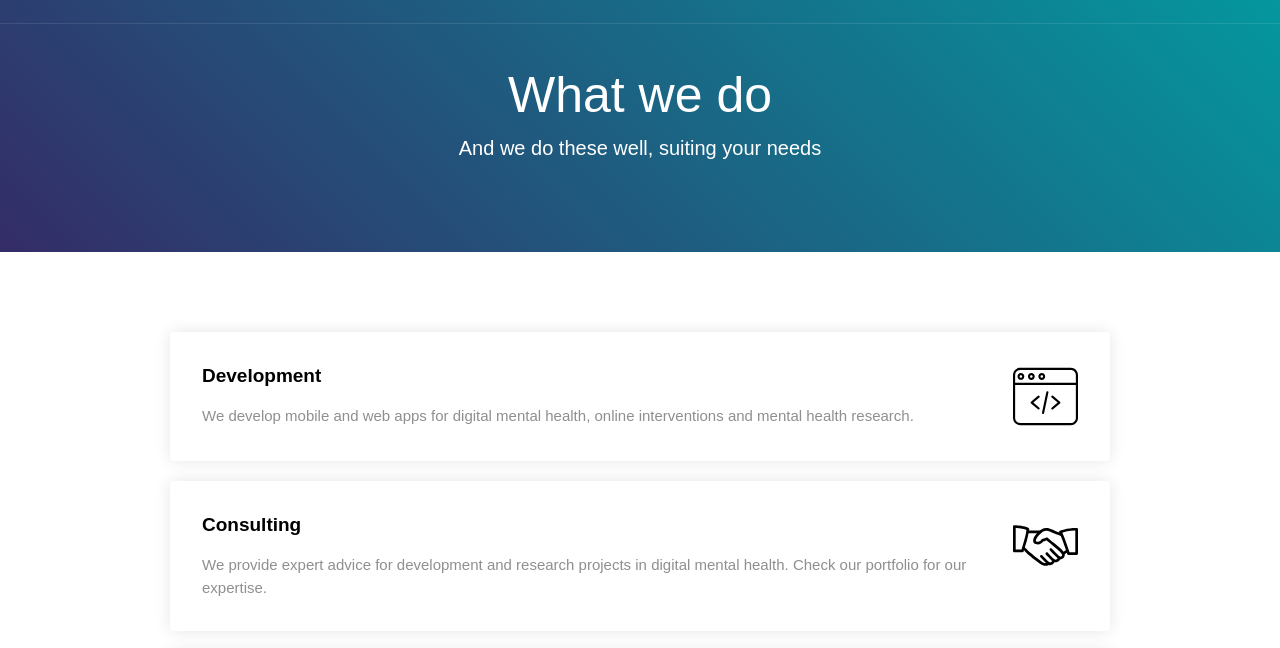
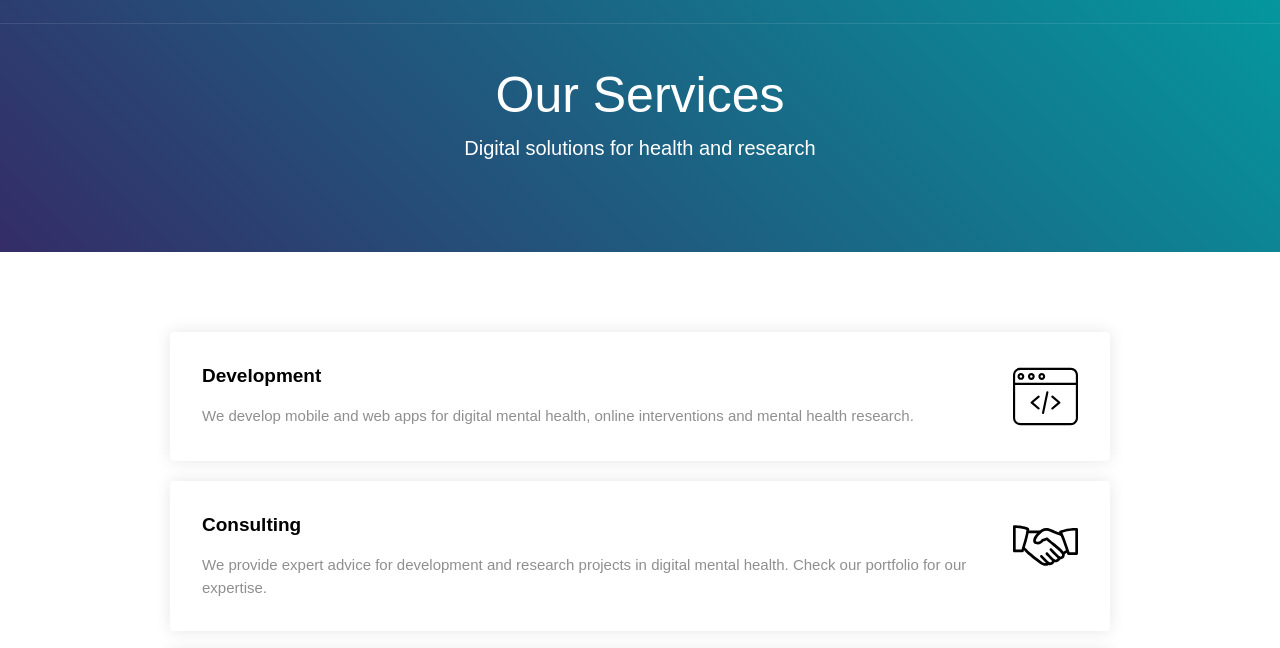
Before and after one commit to THRMady/services, a plain HTML site: page index.html in a window 1280 px wide. Shown: the part 115-763 px from the top of the page. Drawn offline with nearby package versions, Linux system fonts and the light colour scheme; a script that the page names is missing.

Commit message:
Update index.html

```diff
--- a/index.html
+++ b/index.html
@@ -42,8 +42,8 @@
   </div>
   <div class="subpage-header about">
     <div class="container w-container">
-      <h2 data-ix="fade-in-on-load" class="subpage-title">What we do</h2>
-      <div data-ix="fade-in-on-load-2" class="page-subtitle">And we do these well, suiting your needs<a href="https://thriver-website.webflow.io/#About"><strong><br></strong></a>
+      <h2 data-ix="fade-in-on-load" class="subpage-title">Our Services</h2>
+      <div data-ix="fade-in-on-load-2" class="page-subtitle">Digital solutions for health and research<a href="https://thriver-website.webflow.io/#About"><strong><br></strong></a>
       </div>
     </div>
   </div>
```
